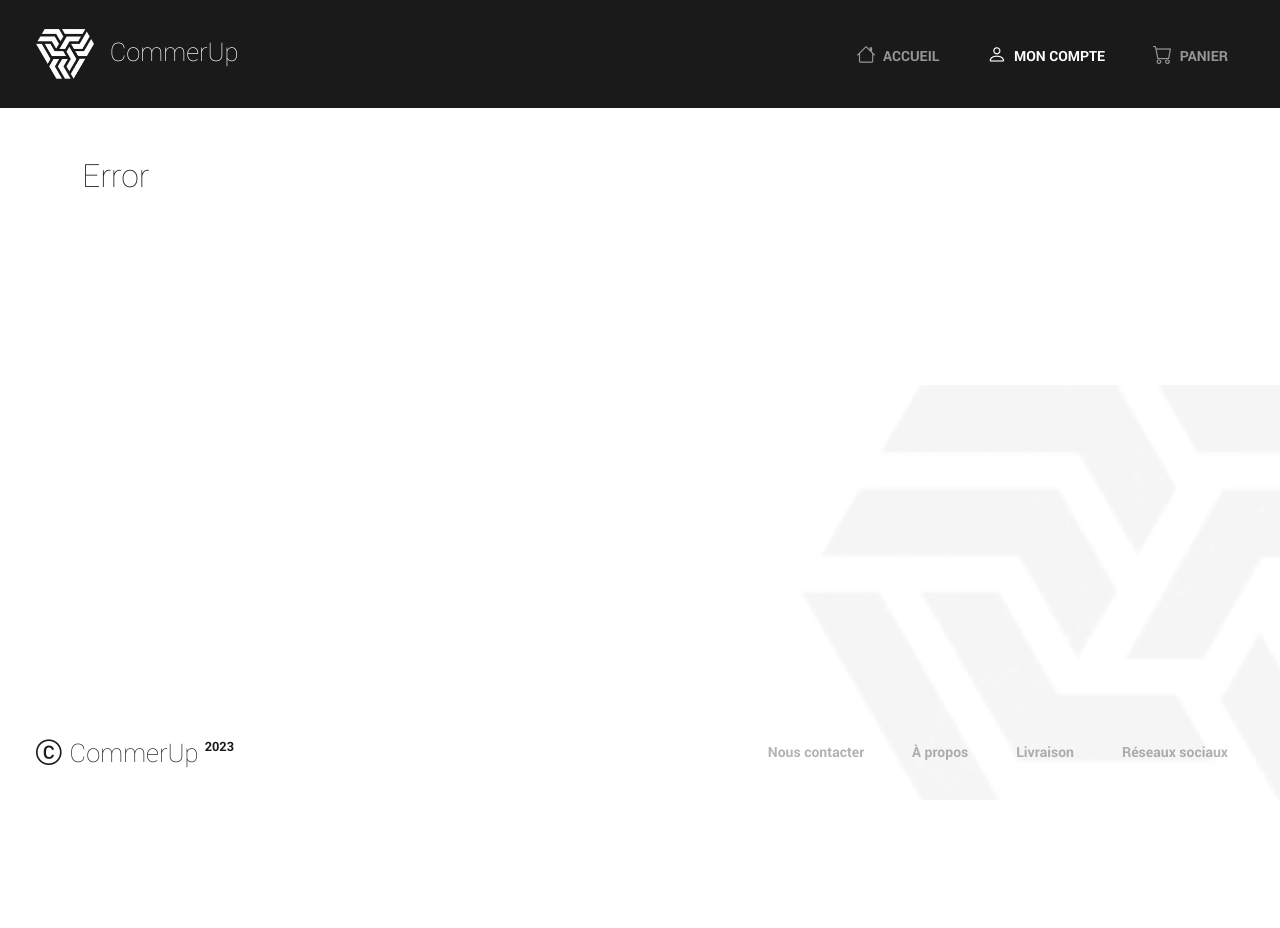
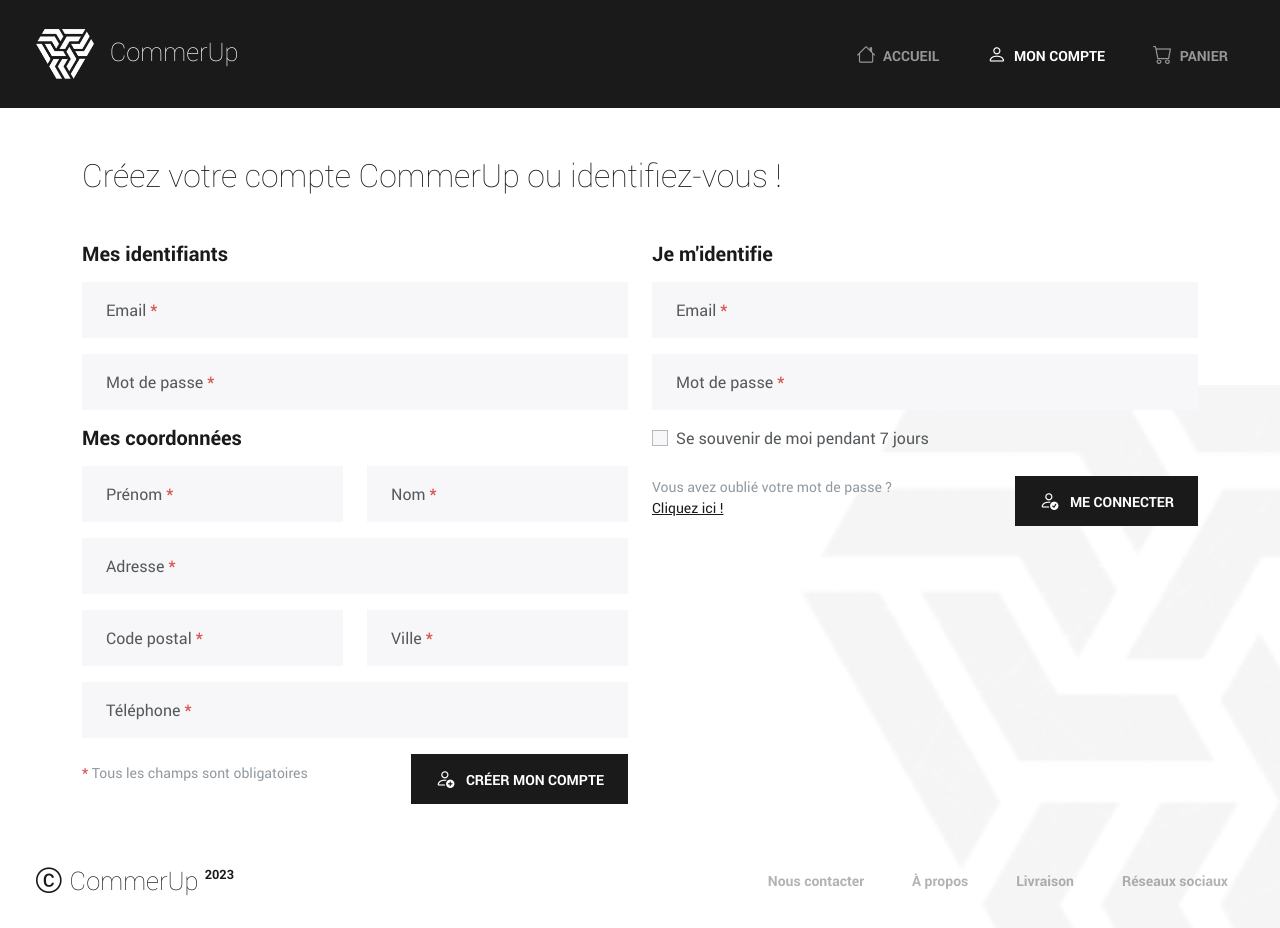
Before and after one commit to jusdepixel/skynozz-commerup, a PHP site: page /user/authenticate in a window 1280 px wide. Before the commit the page ends 768 px from the top, so only its background shows below. Run offline with PHP 8.4, Linux system fonts and the light colour scheme.

Commit message:
refactor: views

```diff
--- /dev/null
+++ b/views/site/forms/coords.php
@@ -0,0 +1,22 @@
+<h4 class="mb-3">Mes coordonnées</h4>
+<div class="col-6">
+    <?= input("Prénom", "firstname") ?>
+</div>
+<div class="col-6">
+    <?= input("Nom", "lastname") ?>
+</div>
+<div class="col-12">
+    <?= input("Adresse", "address") ?>
+</div>
+<div class="col-6">
+    <?= input("Code postal", "zip") ?>
+</div>
+<div class="col-6">
+    <?= input("Ville", "city") ?>
+</div>
+<div class="col-12">
+    <?= input("Téléphone", "phone") ?>
+</div>
+<div class="col-6 mt-2 form-text mb-3">
+    <span class="text-danger fw-bold">*</span> Tous les champs sont obligatoires
+</div>
--- /dev/null
+++ b/views/site/forms/idents.php
@@ -0,0 +1,7 @@
+<h4 class="mb-3">Mes identifiants</h4>
+<div class="col-12">
+    <?= input("Email", "email", "email") ?>
+</div>
+<div class="col-12">
+    <?= input("Mot de passe", "password", "password") ?>
+</div>
--- /dev/null
+++ b/views/site/forms/login.php
@@ -0,0 +1,18 @@
+<h4 class="mb-3">Je m'identifie</h4>
+<div class="col-12">
+    <?= input("Email", "login_email", "email") ?>
+</div>
+<div class="col-12">
+    <?= input("Mot de passe", "login_password", "password") ?>
+</div>
+<div class="col-12">
+    <div class="form-check">
+        <input class="form-check-input" type="checkbox" value="" id="flexCheckDefault">
+        <label class="form-check-label" for="flexCheckDefault">
+            Se souvenir de moi pendant 7 jours
+        </label>
+    </div>
+</div>
+<div class="form-text mt-4 mb-3 col-6">
+    Vous avez oublié votre mot de passe ? <a href="/user/lost-password">Cliquez ici !</a>
+</div>
--- a/views/site/pages/about.php
+++ b/views/site/pages/about.php
@@ -0,0 +1 @@
+<h1 class="mb-5">À propos de CommerUp</h1>
--- /dev/null
+++ b/views/site/pages/cart.php
@@ -0,0 +1 @@
+<h1 class="mb-5">Votre panier</h1>
--- a/views/site/pages/contact.php
+++ b/views/site/pages/contact.php
@@ -0,0 +1 @@
+<h1 class="mb-5">Contactez-nous</h1>
--- /dev/null
+++ b/views/site/pages/delivery.php
@@ -0,0 +1 @@
+<h1 class="mb-5">Informations de livraison</h1>
--- a/views/site/pages/error.php
+++ b/views/site/pages/error.php
@@ -1 +1 @@
-<h1>Error</h1>
+<h1 class="mb-5">Erreur</h1>
--- a/views/site/pages/home.php
+++ b/views/site/pages/home.php
@@ -1 +1 @@
-<h1>Home</h1>
+<h1 class="mb-5">Nos coups de cœur</h1>
--- a/views/site/pages/networks.php
+++ b/views/site/pages/networks.php
@@ -0,0 +1 @@
+<h1 class="mb-5">Nos réseaux sociaux</h1>
--- /dev/null
+++ b/views/site/pages/user/authenticate.php
@@ -0,0 +1,39 @@
+<?php require_once 'functions/field.php'; ?>
+
+<h1 class="mb-5">Créez votre compte CommerUp ou identifiez-vous !</h1>
+<div class="row">
+    <div class="col-lg-6 col-sm-12">
+        <form method="post"
+              class="needs-validation <?= array_key_exists('user_create', $_POST) ? "was-validated" : "" ?>"
+              action="/user/authenticate"
+              novalidate
+        >
+            <div class="row">
+                <?php include SITE_FORMS . "/idents.php"; ?>
+                <?php include SITE_FORMS . "/coords.php"; ?>
+                <div class="col-6 d-flex">
+                    <button name="user_create" type="submit" class="btn btn-primary mb-4 ms-auto">
+                        <i class="bi bi-person-add me-2"></i>
+                        Créer mon compte
+                    </button>
+                </div>
+            </div>
+        </form>
+    </div>
+
+    <div class="col-lg-6 col-sm-12">
+        <form method="post" action="/user/authenticate">
+            <div class="row">
+                <?php include SITE_FORMS . "/login.php"; ?>
+                <div class="col-6 mt-4 d-flex">
+                    <button name="user_login" type="submit" class="btn btn-primary ms-auto">
+                        <i class="bi bi-person-check me-2"></i>
+                        Me connecter
+                    </button>
+                </div>
+            </div>
+        </form>
+
+    </div>
+
+</div>
--- /dev/null
+++ b/views/site/pages/user/logout.php
@@ -0,0 +1,3 @@
+<?php
+
+logout();
--- /dev/null
+++ b/views/site/pages/user/lost-password.php
@@ -0,0 +1 @@
+<h1 class="mb-5">Mot de passe oublié</h1>
--- /dev/null
+++ b/views/site/pages/user/order.php
@@ -0,0 +1 @@
+<h1 class="mb-5">Ma commande</h1>
--- /dev/null
+++ b/views/site/pages/user/orders.php
@@ -0,0 +1 @@
+<h1 class="mb-5">Mes commandes</h1>
--- a/views/site/user/orders.php
+++ /dev/null
@@ -1 +0,0 @@
-<?php
```
Also changed, not shown: views/site/pages/user/account.php (added, +28 -0 lines), views/site/user/authenticate.php (deleted, +0 -45 lines), views/site/user/address.php (deleted).
